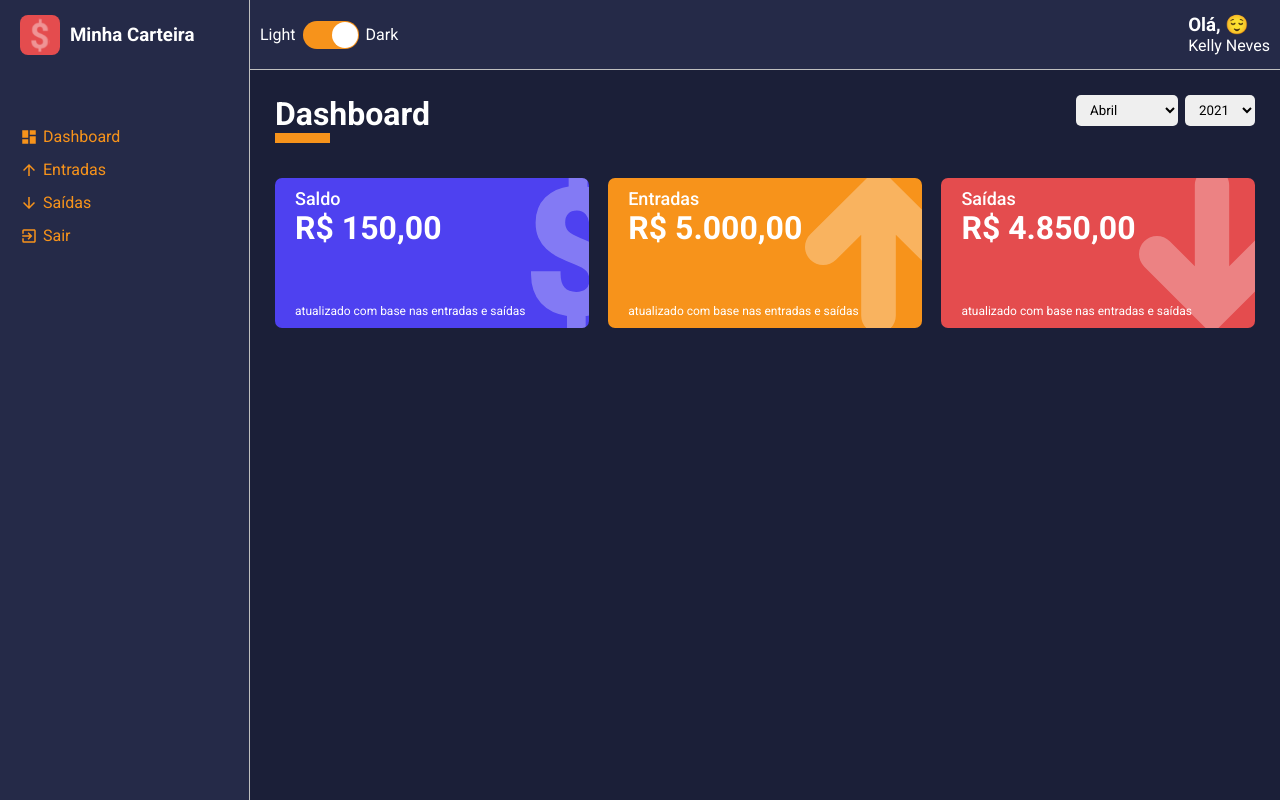
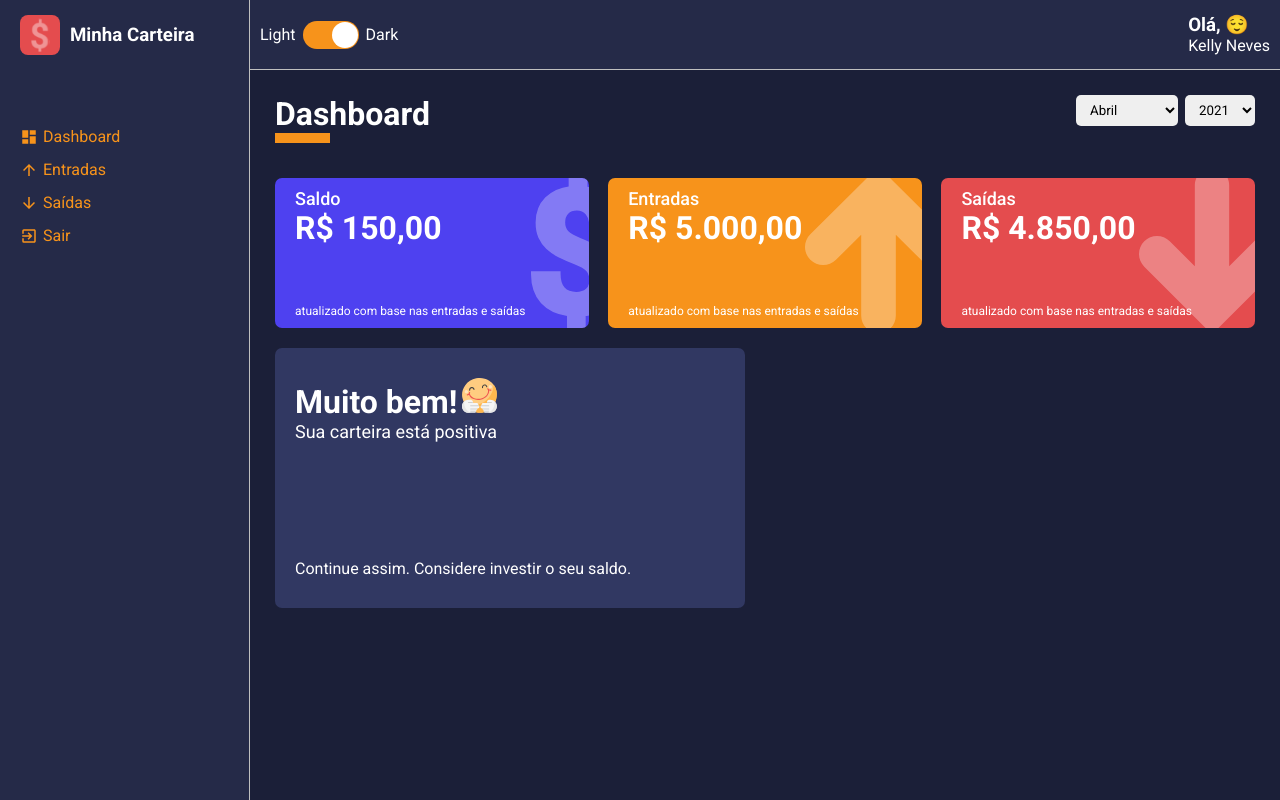
Before and after one commit to kellyablealn/my-wallet, a React (Create React App) app: page /dashboard in a window 1280 px wide. Built offline with nearby package versions, Linux system fonts and the light colour scheme.

Commit message:
Message box

```diff
--- /dev/null
+++ b/src/components/MessageBox/index.tsx
@@ -0,0 +1,32 @@
+import React from 'react';
+
+import {Container} from './styles';
+
+interface IMessageBoxProps {
+    title: string;
+    description: string;
+    footerText: string;
+    icon: string;
+}
+const MessageBox: React.FC<IMessageBoxProps> = ({
+    title, description, footerText, icon
+}) => {
+    return (
+        <Container>
+            <header>
+                <h1>
+                    {title}
+                    <img src={icon} alt={title}/>
+                </h1>
+                <p>
+                    {description}
+                </p>
+            </header>
+            <footer>
+                {footerText}
+            </footer>
+        </Container>
+    )
+}
+
+export default MessageBox;
--- /dev/null
+++ b/src/components/MessageBox/styles.ts
@@ -0,0 +1,27 @@
+import styled from 'styled-components';
+
+export const Container = styled.div`
+    width: 48%;
+    height: 260px;
+
+    background-color: ${props => props.theme.colors.tertiary};
+    color: ${props => props.theme.colors.white};
+
+    border-radius: 7px;
+
+    margin: 10px 0;
+    padding: 30px 20px;
+
+    display: flex;
+    flex-direction: column;
+    justify-content: space-between;
+
+    > header img {
+        width: 35px;
+        margin-left: 5px;
+    }
+
+    > header p {
+        font-size: 18px;
+    }
+`;
--- a/src/pages/Dashboard/index.tsx
+++ b/src/pages/Dashboard/index.tsx
@@ -3,10 +3,14 @@
 import ContentHeader from '../../components/ContentHeader';
 import SelectInput from '../../components/SelectInput';
 import WalletBox from '../../components/WalletBox';
+import MessageBox from '../../components/MessageBox';
 
 import gains from '../../repositories/gains';
 import expenses from '../../repositories/expenses';
 import listOfMonths from '../../utils/months';
+
+import happyImg from '../../assets/happy.svg';
+import sadImg from '../../assets/sad.svg';
 
 import {Container, Content} from './styles';
 
@@ -95,6 +99,11 @@
                     icon='arrowDown'
                     color='#E44C4E'
                 />
+                <MessageBox
+                    title='Muito bem!'
+                    description='Sua carteira está positiva'
+                    footerText='Continue assim. Considere investir o seu saldo.'
+                    icon={happyImg}/>
             </Content>
         </Container>
     );
--- a/src/pages/Dashboard/styles.ts
+++ b/src/pages/Dashboard/styles.ts
@@ -5,4 +5,6 @@
 export const Content = styled.div`
     display: flex;
     justify-content: space-between;
+
+    flex-wrap: wrap;
 `;
```
